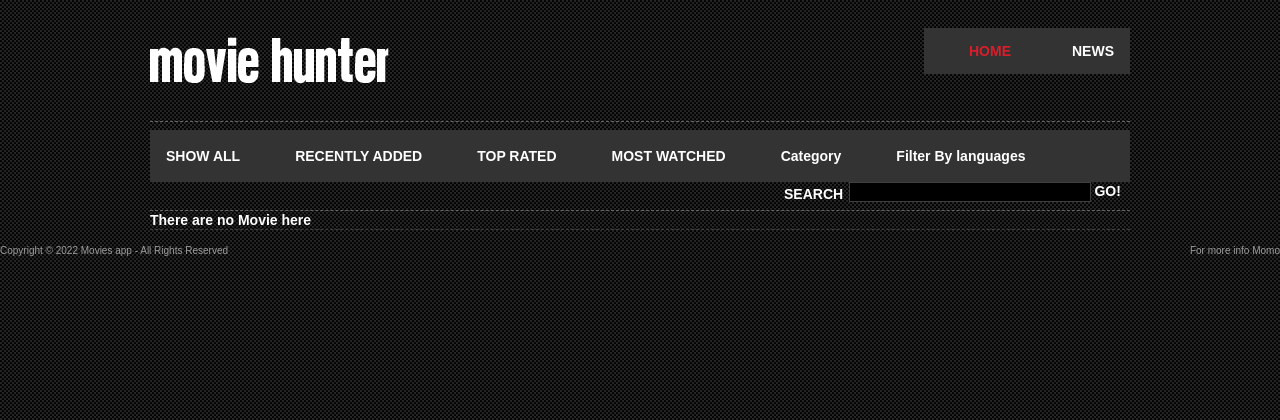
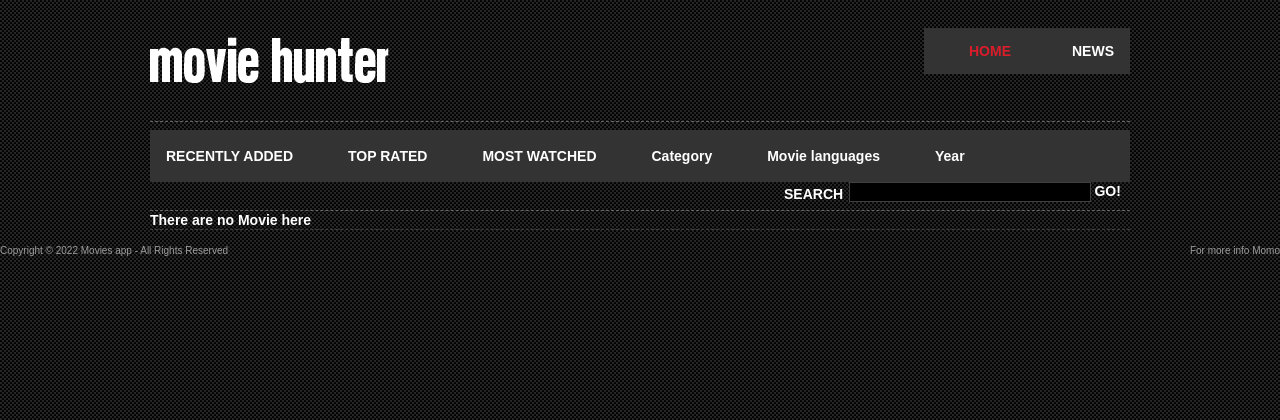
Before and after one commit to Mouiad-JRA/Movie-app, a Django app: page / in a window 1280 px wide. Shown: the top 420 px of the page. Run offline with Django 4.2, Linux system fonts and the light colour scheme; data that the repository does not hold is empty.

Commit message:
WIP:
- add filter by year

```diff
--- a/src/movie/urls.py
+++ b/src/movie/urls.py
@@ -17,7 +17,7 @@ Including another URLconf
 from django.urls import path
 
 from .views import MovieDetailView, MovieListView, MovieRecentListView, MovieTopListView, MovieMostListView, \
-    MovieCategory, MovieLanguage, MovieSearch
+    MovieCategory, MovieLanguage, MovieSearch, MovieYear
 
 app_name = 'movie'
 urlpatterns = [
@@ -29,4 +29,5 @@ urlpatterns = [
     path('most', MovieMostListView.as_view(), name='movie-most-list'),
     path('top', MovieTopListView.as_view(), name='movie-top-list'),
     path('<int:pk>', MovieDetailView.as_view(), name='movie-detail'),
+    path('year/<int:year>', MovieYear.as_view(), name='movie-year'),
 ]
--- a/src/movie/views.py
+++ b/src/movie/views.py
@@ -1,4 +1,5 @@
 from django.views.generic import ListView, DetailView
+from django.views.generic.dates import YearArchiveView
 
 from .models import Movie, MovieLinks
 
@@ -89,3 +90,10 @@ class MovieSearch(ListView):
         else:
             object_list = self.model.objects.none()
         return object_list
+
+
+class MovieYear(YearArchiveView):
+    queryset = Movie.objects.all()
+    date_field = 'year_of_production'
+    make_object_list = True
+    allow_future = True
--- a/src/templates/header.html
+++ b/src/templates/header.html
@@ -63,7 +63,6 @@
     </div>
     <div id="sub-navigation">
         <ul>
-            <li><a href="{% url 'movie:movie-list' %}">SHOW ALL</a></li>
             <li><a href="{% url 'movie:movie-recent-list' %}">RECENTLY ADDED</a></li>
             <li><a href="{% url 'movie:movie-most-list' %}">TOP RATED</a></li>
             <li><a href="{% url 'movie:movie-top-list' %}">MOST WATCHED</a></li>
@@ -78,13 +77,26 @@
                 </div>
             </li>
             <li class="dropdown">
-                <a href="javascript:void(0)" class="dropbtn">Filter By languages</a>
+                <a href="javascript:void(0)" class="dropbtn">Movie languages</a>
                 <div class="dropdown-content">
                     <a href="{% url 'movie:movie-language' 'english' %}">EN</a>
                     <a href="{% url 'movie:movie-language' 'arabic' %}">Ar</a>
                 </div>
             </li>
-
+     <li class="dropdown">
+                <a href="javascript:void(0)" class="dropbtn">Year</a>
+                <div class="dropdown-content">
+                    <a href="{% url 'movie:movie-year' '2014' %}">2014</a>
+                    <a href="{% url 'movie:movie-year' '2015' %}">2015</a>
+                    <a href="{% url 'movie:movie-year' '2016' %}">2016</a>
+                    <a href="{% url 'movie:movie-year' '2017' %}">2017</a>
+                    <a href="{% url 'movie:movie-year' '2018'%}">2018</a>
+                    <a href="{% url 'movie:movie-year' '2019' %}">2019</a>
+                    <a href="{% url 'movie:movie-year' '2020' %}">2020</a>
+                    <a href="{% url 'movie:movie-year' '2021'%}">2021</a>
+                    <a href="{% url 'movie:movie-year' '2022'%}">2022</a>
+                </div>
+            </li>
         </ul>
         <div id="search">
             <form action="{% url 'movie:movie-search' %}" method="GET" accept-charset="utf-8">
```
Also changed, not shown: src/movie/templates/movie/movie_archive_year.html (added, +33 -0 lines).
